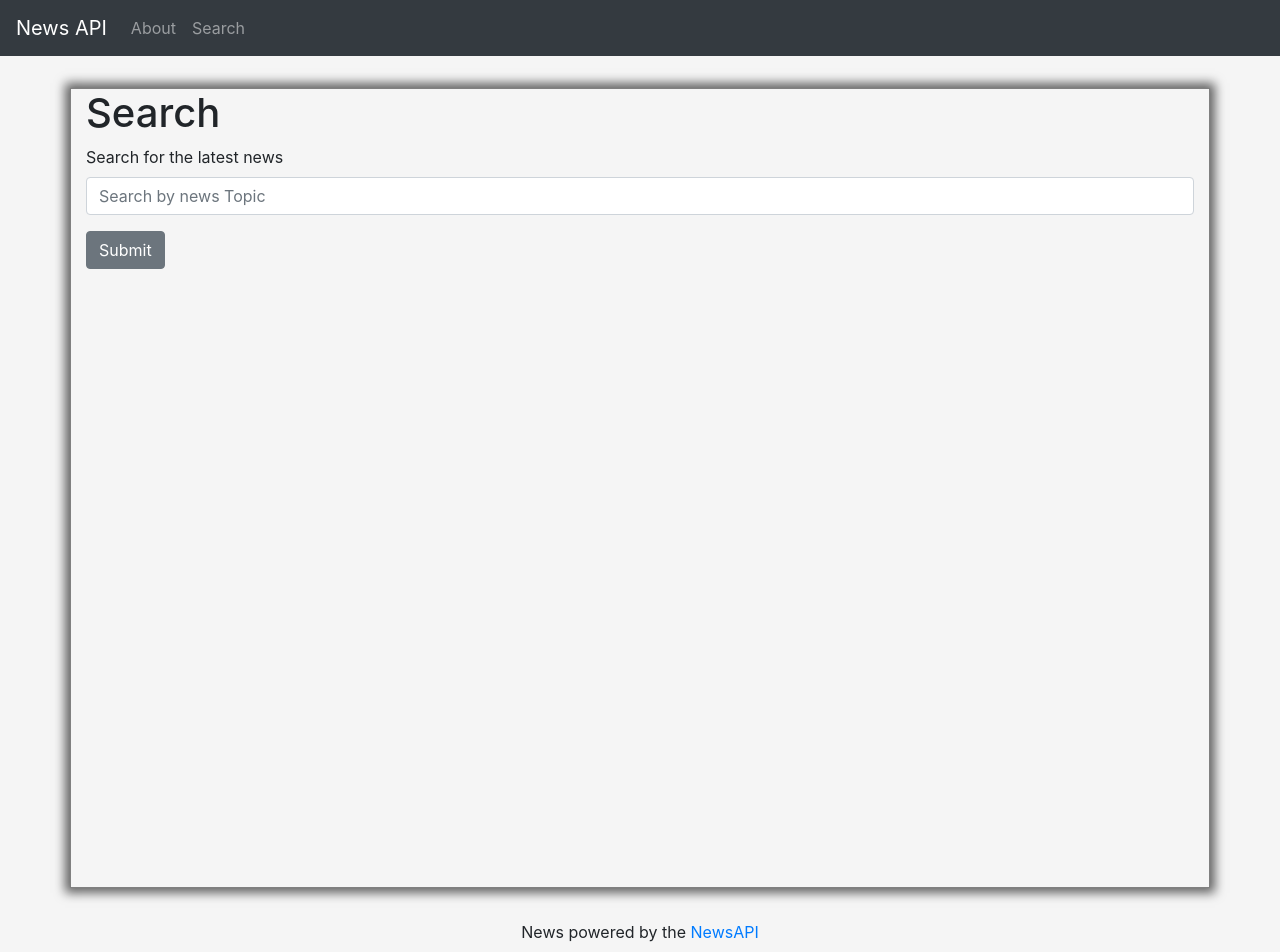
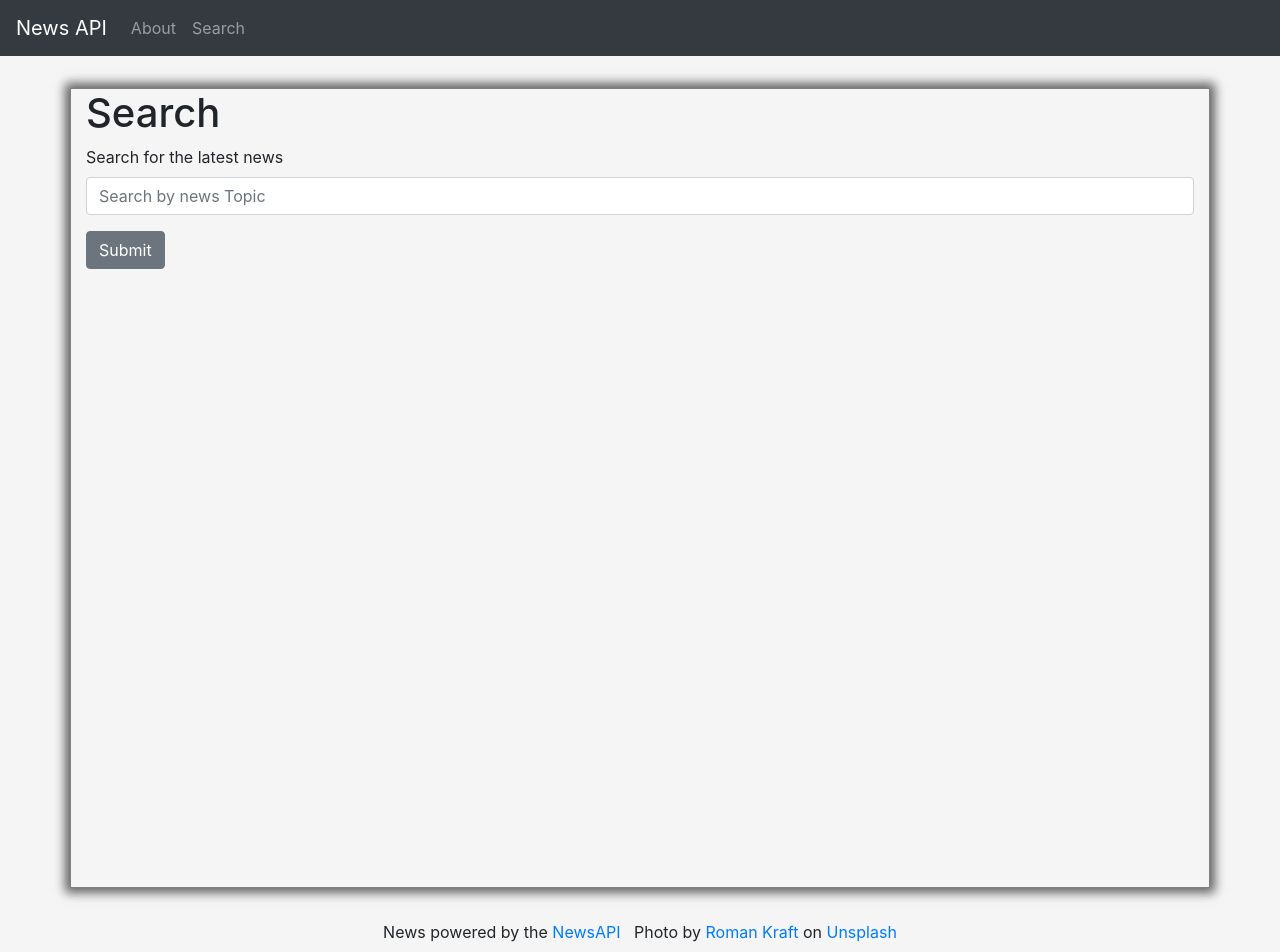
Before and after one commit to nevermindthelabel/news-api, a React (Create React App) app: page /search in a window 1280 px wide. Shown: the top 952 px of the page. Built offline with nearby package versions, Linux system fonts and the light colour scheme; no server answers.

Commit message:
updated footer with image credit

```diff
--- a/src/components/Footer/index.js
+++ b/src/components/Footer/index.js
@@ -4,7 +4,8 @@ import './style.css';
 const Footer = () => {
   return(
     <div className="footer">
-      <p>News powered by the <a href='https://newsapi.org/' rel='noopener noreferrer' target='_blank'>NewsAPI</a></p>
+      <p>News powered by the <a href='https://newsapi.org/' rel='noopener noreferrer' target='_blank'>NewsAPI</a> &nbsp;
+      Photo by <a href="https://unsplash.com/@romankraft">Roman Kraft</a> on <a href="https://unsplash.com">Unsplash</a></p>
     </div>
   )
 }
```
